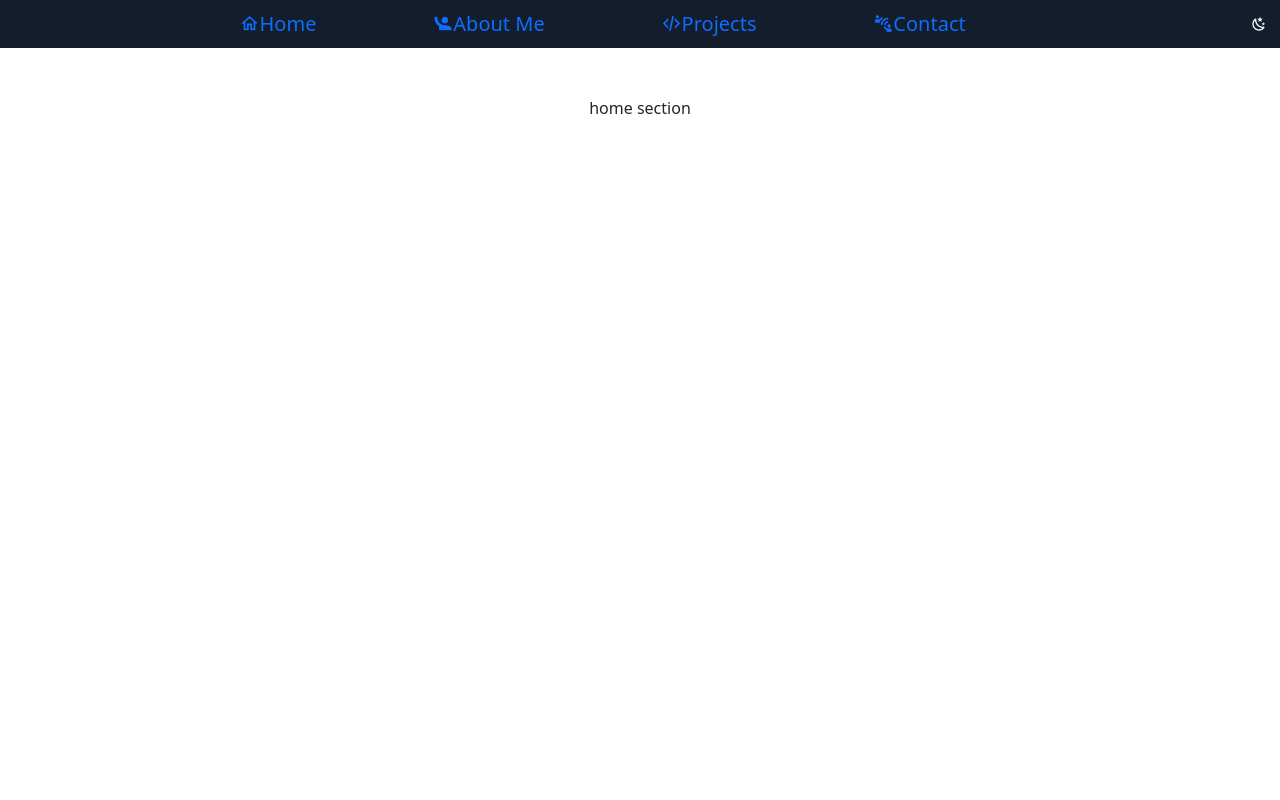
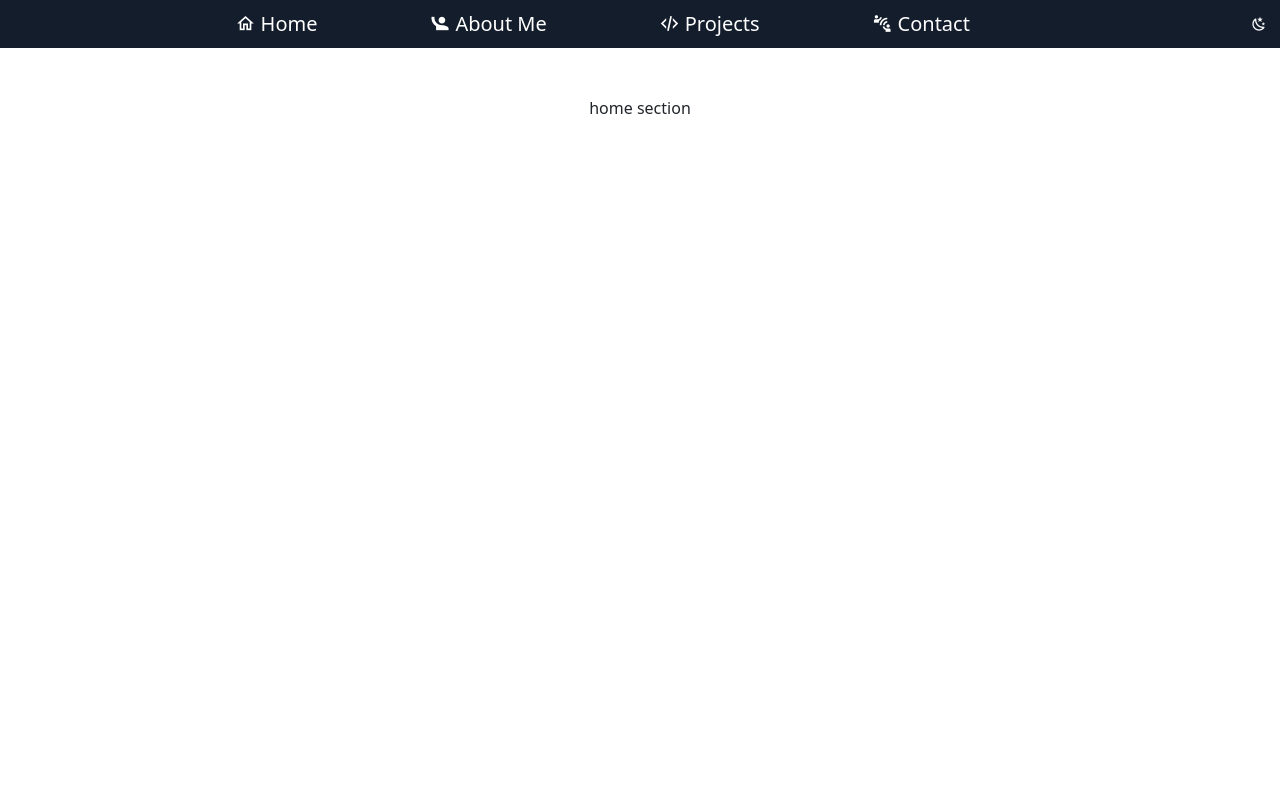
Before and after one commit to AdamRB208/AdamRB208.github.io, a Vue app: page / in a window 1280 px wide. Shown: the top 800 px of the page. Built offline with nearby package versions, Linux system fonts and the light colour scheme.

Commit message:
created home section and updated nav bar styling.

```diff
--- /dev/null
+++ b/src/components/HomeSection.vue
@@ -0,0 +1,15 @@
+<script setup>
+
+</script>
+
+
+<template>
+  <div class="col-12 d-flex justify-content-center mt-5" id="home">
+    <div>home section</div>
+  </div>
+</template>
+
+
+<style lang="scss" scoped>
+
+</style>
--- a/src/components/Navbar.vue
+++ b/src/components/Navbar.vue
@@ -20,10 +20,10 @@ watch(theme, () => {
     <div class="container" style="display: flex; justify-content: space-evenly;">
       <div>
         <span class="m-2 nav-links">
-          <a href="#home" class="mdi mdi-home-outline fs-5">Home</a>
-          <a href="#about" class="mdi mdi-human-greeting-variant fs-5">About Me</a>
-          <a href="#projects" class="mdi mdi-xml fs-5">Projects</a>
-          <a href="#contact" class="mdi mdi-human-greeting-proximity fs-5">Contact</a>
+          <a href="#home" class="mdi mdi-home-outline fs-5"> Home</a>
+          <a href="#about" class="mdi mdi-human-greeting-variant fs-5"> About Me</a>
+          <a href="#projects" class="mdi mdi-xml fs-5"> Projects</a>
+          <a href="#contact" class="mdi mdi-human-greeting-proximity fs-5"> Contact</a>
         </span>
       </div>
     </div>
@@ -42,6 +42,7 @@ watch(theme, () => {
 <style lang="scss" scoped>
 a {
   text-decoration: none;
+  color: white;
 }
 .nav-links {
   width: 100dvh;
--- a/src/pages/HomePage.vue
+++ b/src/pages/HomePage.vue
@@ -1,5 +1,6 @@
 <script setup>
 import ContactSection from '@/components/ContactSection.vue';
+import HomeSection from '@/components/HomeSection.vue';
 
 
 
@@ -10,9 +11,7 @@ import ContactSection from '@/components/ContactSection.vue';
   <section class="container">
     <!-- NOTE Home Section Starts Here -->
     <div class="row home-section" id="home" style="height: 100dvh;">
-      <div class="col-12 d-flex justify-content-center mt-5" id="home">
-        <div>home section</div>
-      </div>
+      <HomeSection />
     </div>
     <!-- NOTE About Section Starts Here -->
     <div class="row about-section" id="about" style="height: 100dvh;">
```
